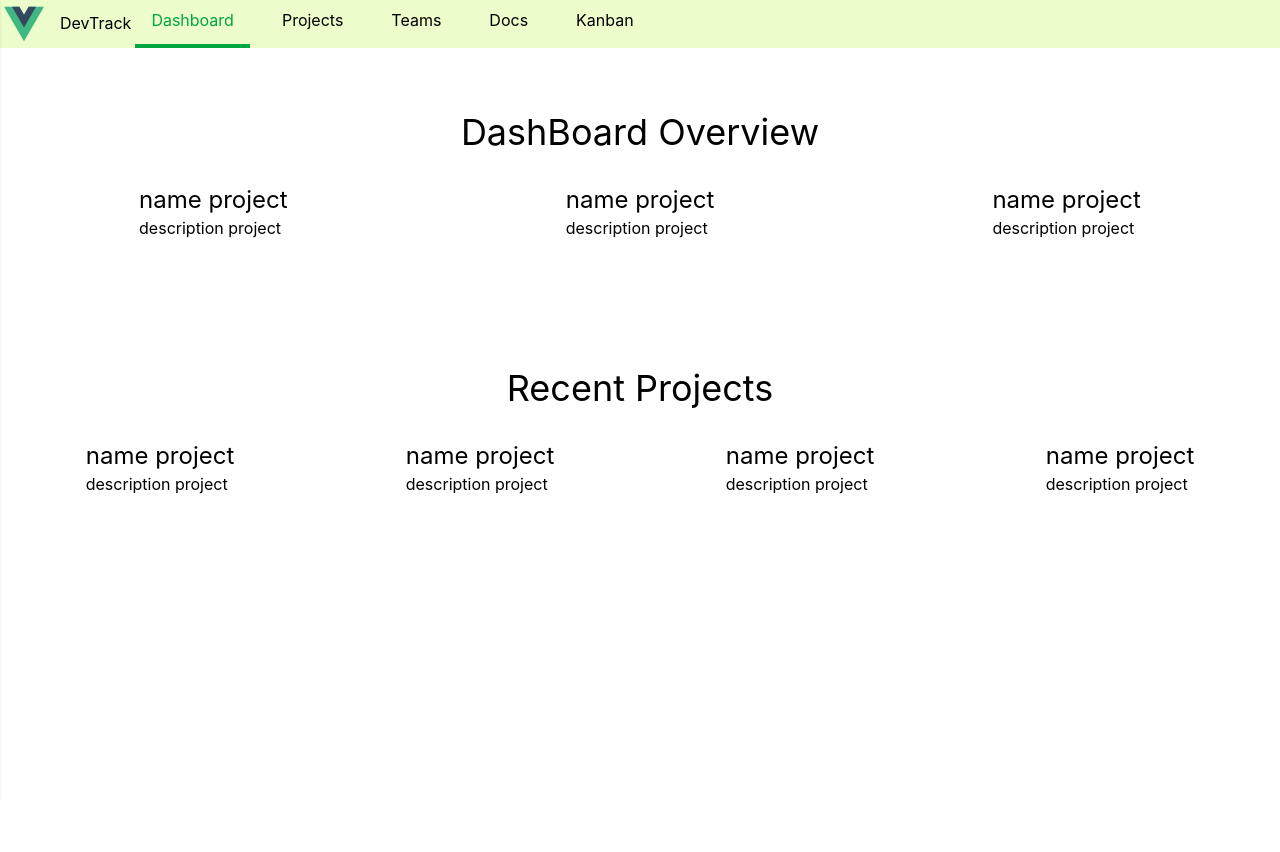
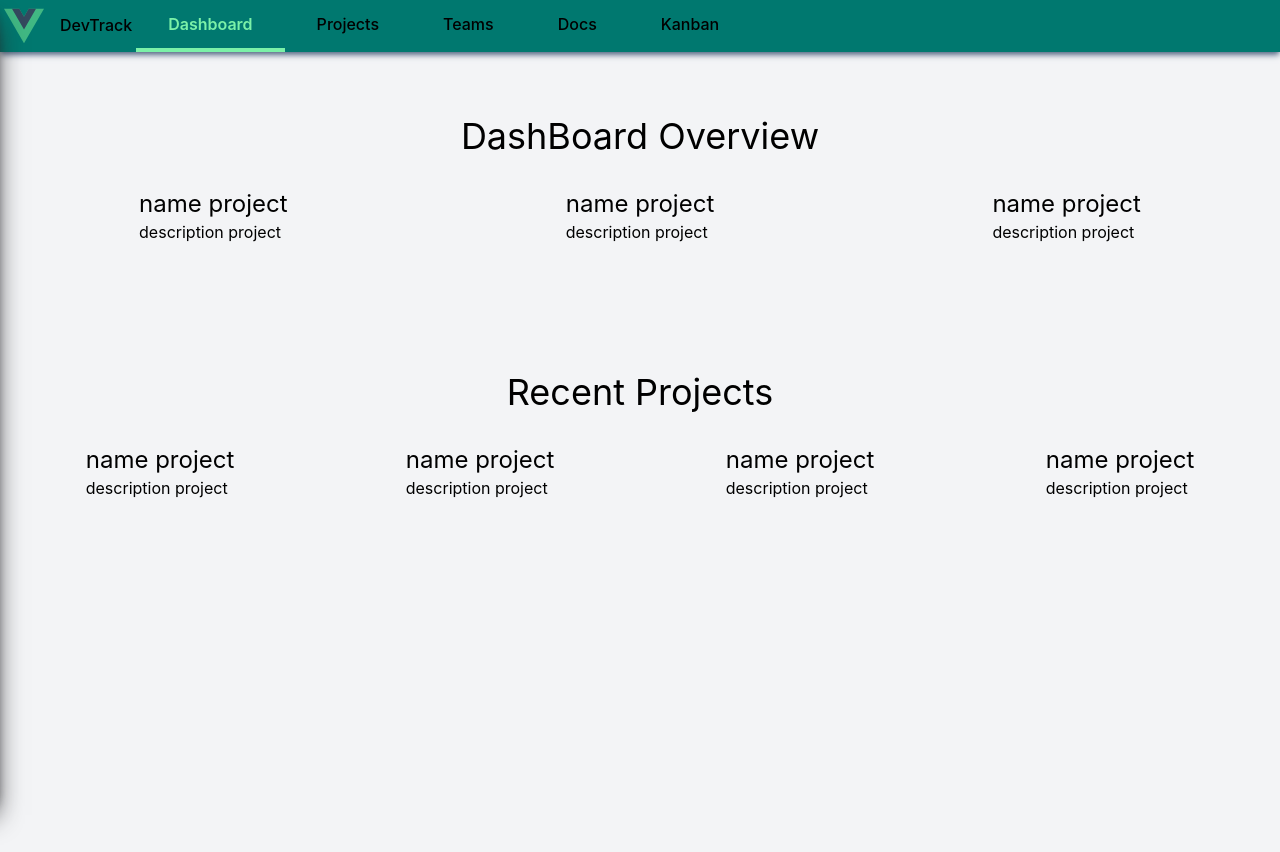
Before and after one commit to BrionesAngel/DevTrack-project-manager, a Vue app in the folder frontend/: page / in a window 1280 px wide. Built offline with nearby package versions, Linux system fonts and the light colour scheme; the HTML template or start-up script is replaced by a standard one.

Commit message:
colors changed at diff mediaquerys

```diff
--- a/frontend/src/App.vue
+++ b/frontend/src/App.vue
@@ -4,8 +4,10 @@ import NavBar from './components/NavBar.vue';
 </script>
 
 <template>
-  <NavBar></NavBar>
-  <RouterView />
+  <div class="min-h-screen bg-gray-100">
+    <NavBar></NavBar>
+    <RouterView />
+  </div>
 </template>
 
 <style scoped></style>
--- a/frontend/src/components/NavBar.vue
+++ b/frontend/src/components/NavBar.vue
@@ -1,6 +1,7 @@
 <template>
-  <header>
-    <div class="flex flex-row bg-lime-100 border-bottom-4 border-s-transparent bg-clip-padding">
+  <header class="font-medium">
+    <div
+      class="flex flex-row bg-teal-700 border-bottom-4 border-s-transparent bg-clip-padding shadow-md shadow-slate-500">
       <div class="flex flex-row">
         <button @click="open = true" class="text-3xl p-2 md:hidden">☰</button>
         <div class="flex flex-row gap-4 p-1 justify-start items-center">
@@ -18,7 +19,7 @@
           </div>
           <nav class="flex flex-col gap-4 pt-4">
             <RouterLink class="py-4 pl-2" v-for="link in links" :key="link.to" :to="link.to" @click="open = false"
-              active-class="border-l-4 border-green-600 text-green-600 bg-lime-100">{{
+              active-class="border-l-6 border-green-600 text-green-600 bg-lime-100">{{
                 link.name }}
             </RouterLink>
           </nav>
@@ -26,9 +27,9 @@
       </Sidebar>
 
       <!-- desktop -->
-      <nav class="hidden md:flex flex-row gap-4">
-        <RouterLink class="py-2 px-4 hover:bg-lime-100" v-for="link in links" :key="link.to" :to="link.to"
-          @click="open = false" active-class="border-b-4 border-green-600 text-green-600">{{
+      <nav class="hidden md:flex flex-row">
+        <RouterLink class="py-3 px-8 hover:bg-lime-200" v-for="link in links" :key="link.to" :to="link.to"
+          @click="open = false" active-class="border-b-4 border-green-300 text-green-300 font-semibold">{{
             link.name }}
         </RouterLink>
       </nav>
--- a/frontend/src/components/Sidebar.vue
+++ b/frontend/src/components/Sidebar.vue
@@ -1,7 +1,8 @@
 <template>
   <div v-if="open" @click="$emit('close')" class="fixed inset-0 bg-black/50 z-40"></div>
 
-  <div class="fixed top-0 left-0 h-full w-64 bg-white shadow transform transition-transform duration-300 z-50"
+  <div
+    class="fixed top-0 left-0 h-full w-64 bg-slate-100 border-r-2 border-gray-700 shadow-xl shadow-zinc-800 transform transition-transform duration-300 z-50"
     :class="open ? 'translate-x-0' : '-translate-x-full'">
     <slot></slot>
   </div>
```
